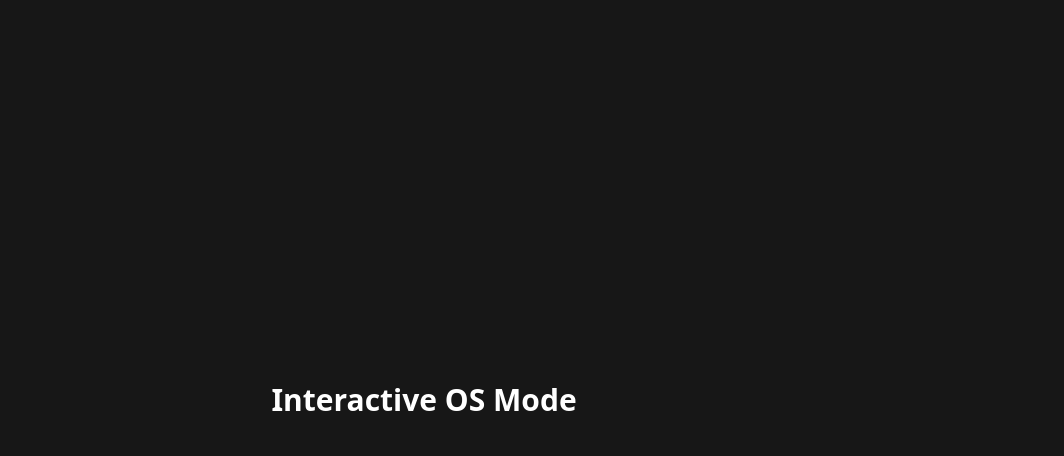
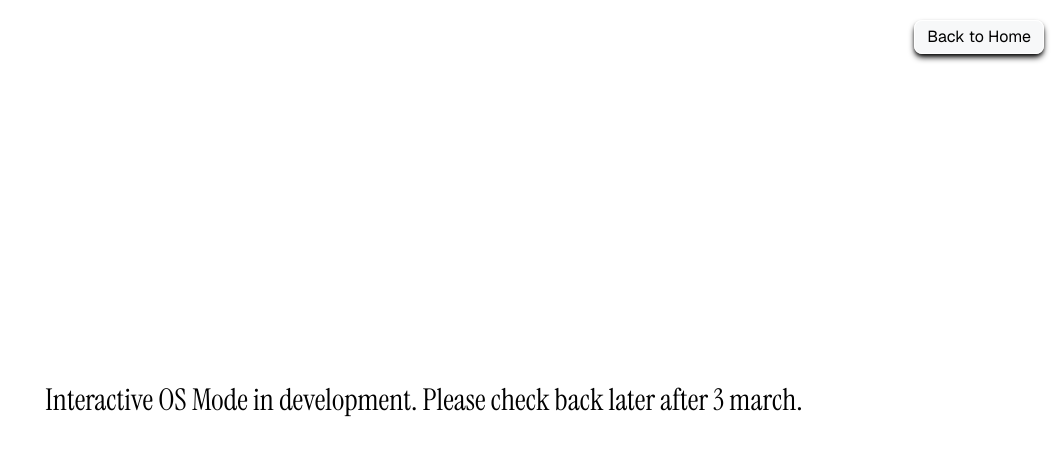
Before and after one commit to tanishtirpathi/V2-Portfolio, a Next.js app: page /os in a window 1280 px wide. Shown: the top 456 px of the page, without its empty margins (216-1280 px from the left). Built offline with nearby package versions, Linux system fonts and the light colour scheme.

Commit message:
Update : OS mode

```diff
--- a/src/app/os/page.tsx
+++ b/src/app/os/page.tsx
@@ -1,9 +1,38 @@
+import Link from "next/link"
+
 export default function OSPage() {
   return (
-    <main className="min-h-screen bg-neutral-900 text-white flex items-center justify-center">
-      <h1 className="text-3xl font-semibold">
-        Interactive OS Mode
+    <main className="min-h-screen bg-white text-black flex items-center justify-center">
+      <h1 className="text-3xl font-serif font-light">
+        Interactive OS Mode in development. Please check back later after 3 march.
       </h1>
+      <div className="fixed top-5 right-5">
+        <button
+          className="
+    relative
+    px-3 py-1
+    rounded-md
+    font-sans
+    font-main
+    backdrop-blur-md
+    bg-gray-200/30
+    border
+    border-white
+    text-gray-900
+    shadow-md
+    shadow-black
+    transition-all
+    duration-300
+    ease-in-out
+    hover:scale-[1.01]
+    hover:bg-white/40
+  "
+        >
+          <Link href="/" className="text-black no-underline">
+            Back to Home
+          </Link>
+        </button>
+      </div>
     </main>
   )
 }
--- a/src/components/layout/navbar.tsx
+++ b/src/components/layout/navbar.tsx
@@ -66,7 +66,7 @@ export default function Navbar() {
           </Link>
 
           <Link
-            href="/blogs"
+            href="/blog"
             className="opacity-70 hover:opacity-100 hover:underline transition"
           >
             Blogs
--- a/src/features/components/(Blogs)/Blogs.tsx
+++ b/src/features/components/(Blogs)/Blogs.tsx
@@ -15,7 +15,7 @@ export default function BlogShow() {
           dark:bg-black/80 px-4 py-2 rounded-lg
          hover:bg-gray-400/70 dark:hover:bg-white/5 shadow-xl cursor-pointer
          transition duration-300 ease-in-out">
-            <a href="./blogs" target="_blank" rel="noopener noreferrer"
+            <a href="./blog" target="_blank" rel="noopener noreferrer"
               className=" font-main text-sm font-semibold flex items-center "
             >View My Philosophy
             </a></span>
```
Also changed, not shown: src/app/(main)/blog/page.tsx (renamed from src/app/(main)/blogs/page.tsx).
